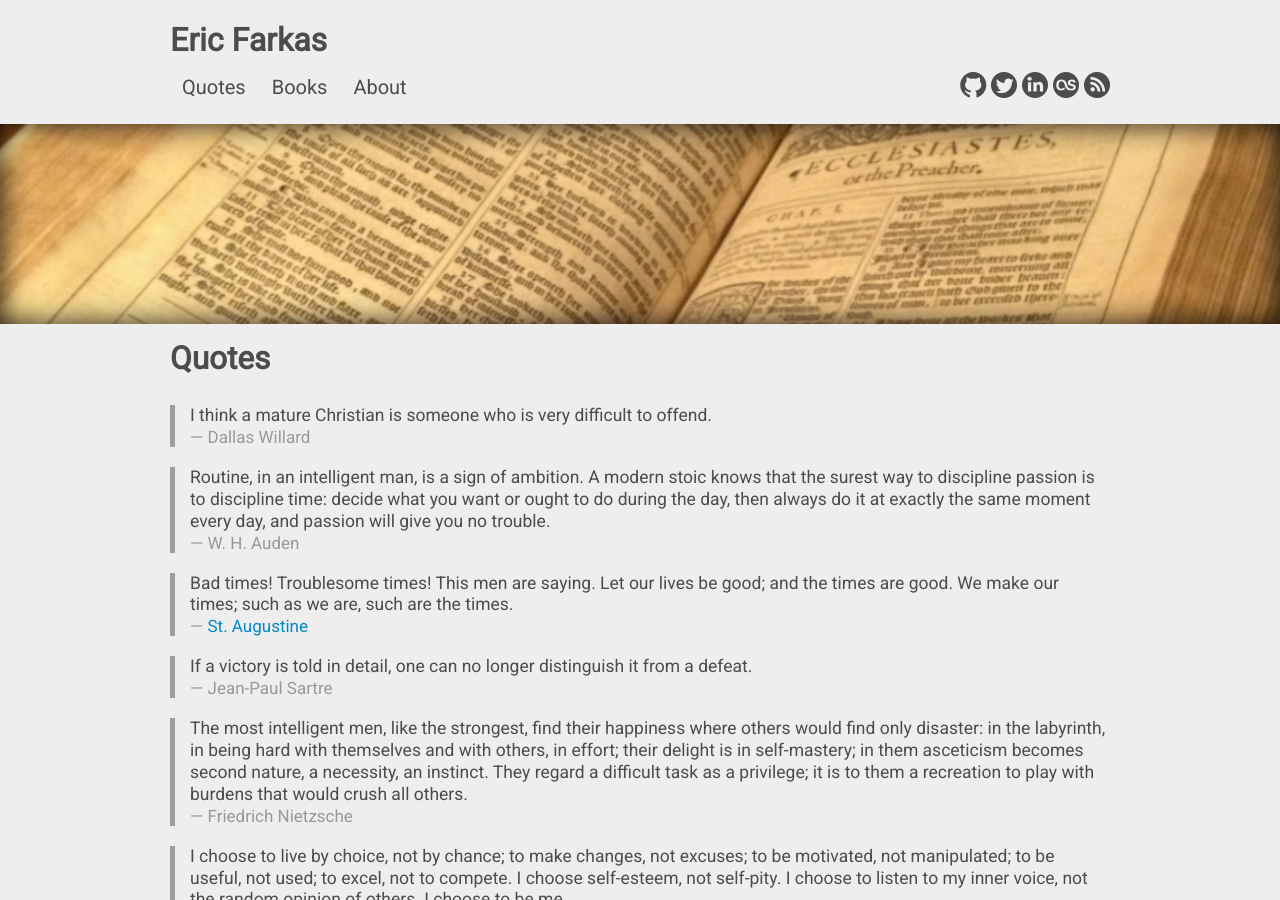
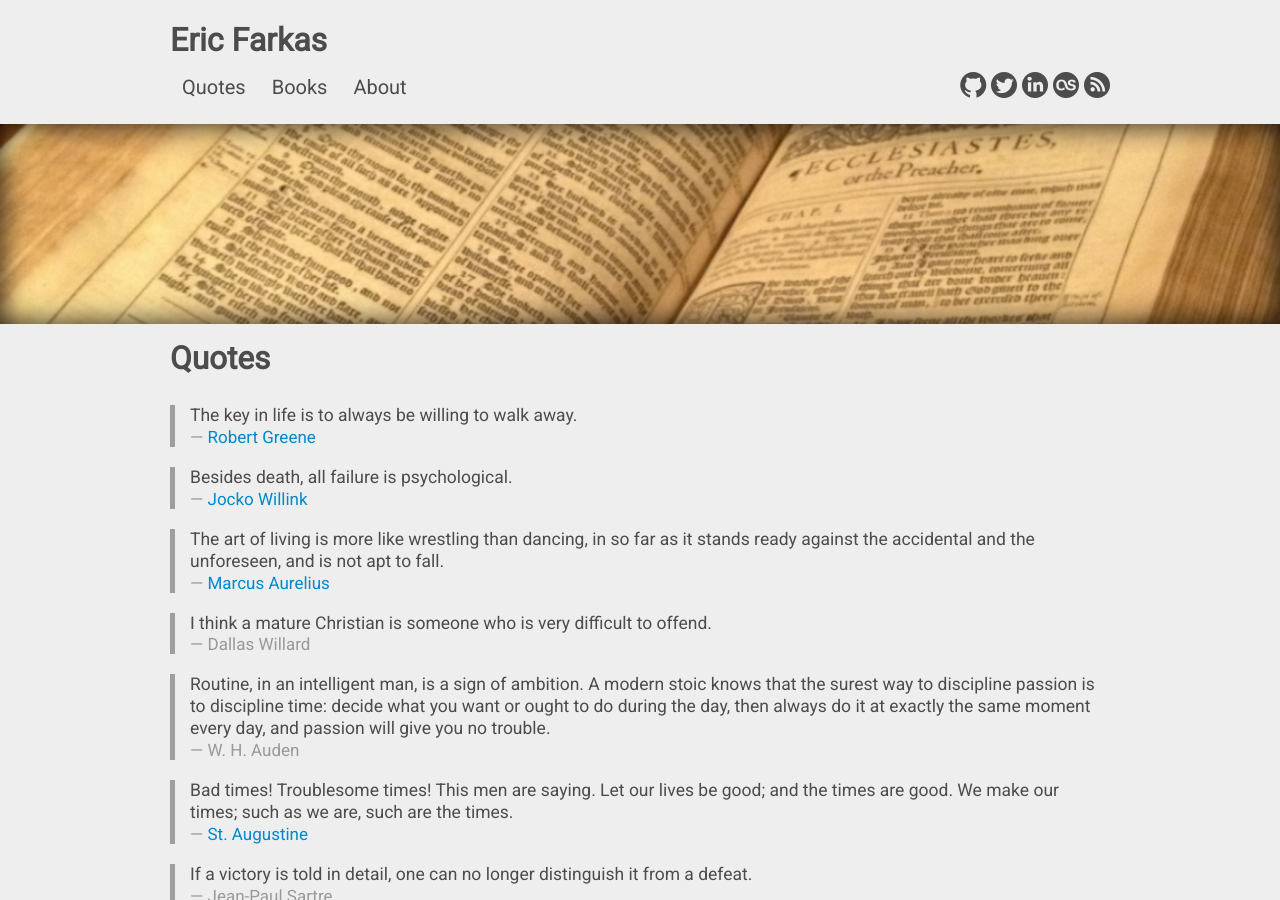
Before and after one commit to speric/speric.github.com, a Jekyll site: the page built from quotes.html, in a window 1280 px wide and 900 px high. Built offline with Jekyll 4.4.1, drawn with Linux system fonts in a browser that asks for light colours; some web fonts are replaced; comment, search, counter and statistics services are not loaded.

Commit message:
Update quotes.html

```diff
--- a/quotes.html
+++ b/quotes.html
@@ -8,6 +8,27 @@ description: A collection of thought-provoking quotes.
 <h2>Quotes</h2>
 
 <br/>
+
+<blockquote>
+  <p>
+    The key in life is to always be willing to walk away.
+  </p>
+  <small><a href="https://x.com/RobertGreene/status/1845132337534861489">Robert Greene</a></small>
+</blockquote>
+
+<blockquote>
+  <p>
+    Besides death, all failure is psychological.
+  </p>
+  <small><a href="https://www.goodreads.com/quotes/10055345-besides-death-all-failure-is-psychological">Jocko Willink</a></small>
+</blockquote>
+
+<blockquote>
+  <p>
+    The art of living is more like wrestling than dancing, in so far as it stands ready against the accidental and the unforeseen, and is not apt to fall.
+  </p>
+  <small><a href="https://www.goodreads.com/quotes/123384-the-art-of-living-is-more-like-wrestling-than-dancing">Marcus Aurelius</a></small>
+</blockquote>
 
 <blockquote>
   <p>
```
